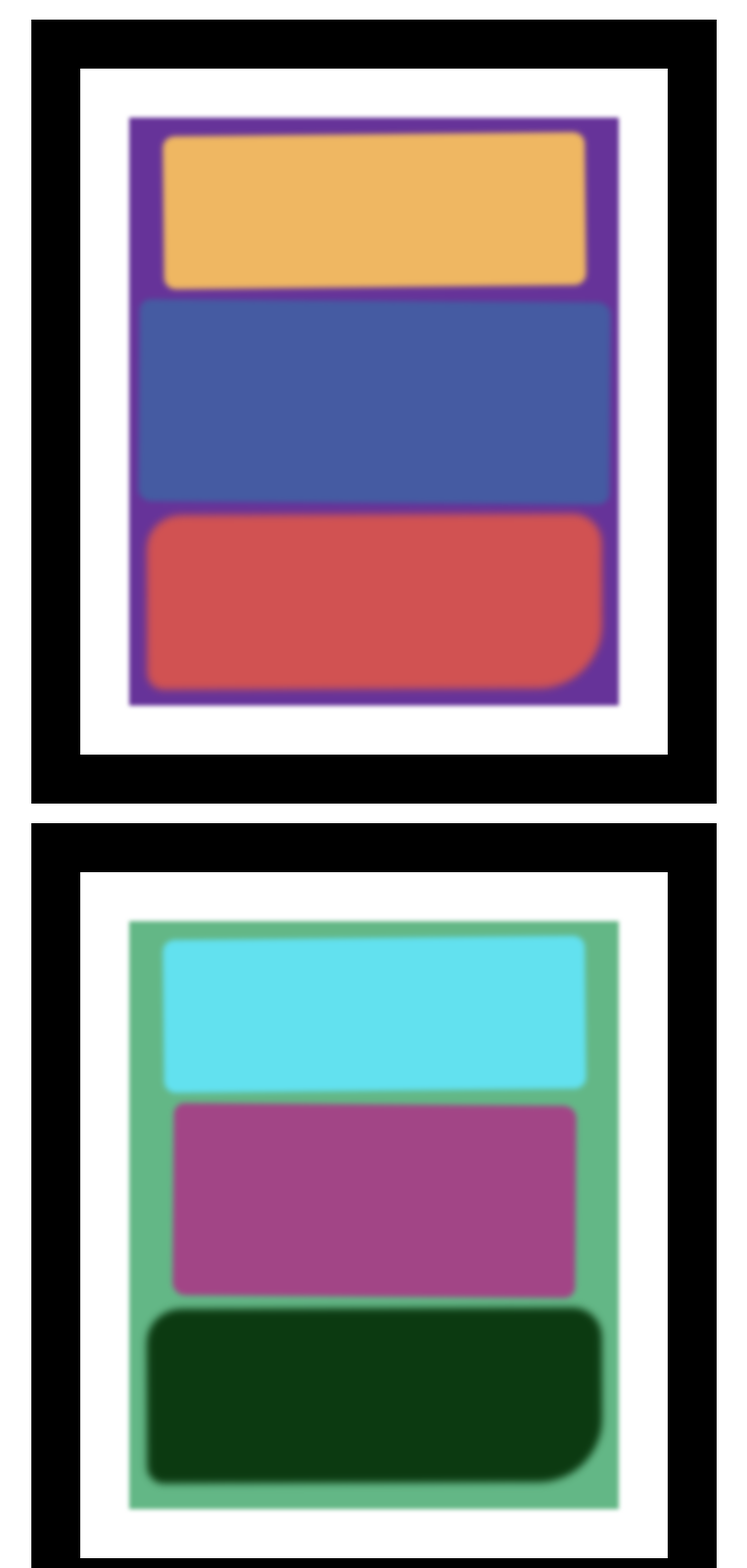
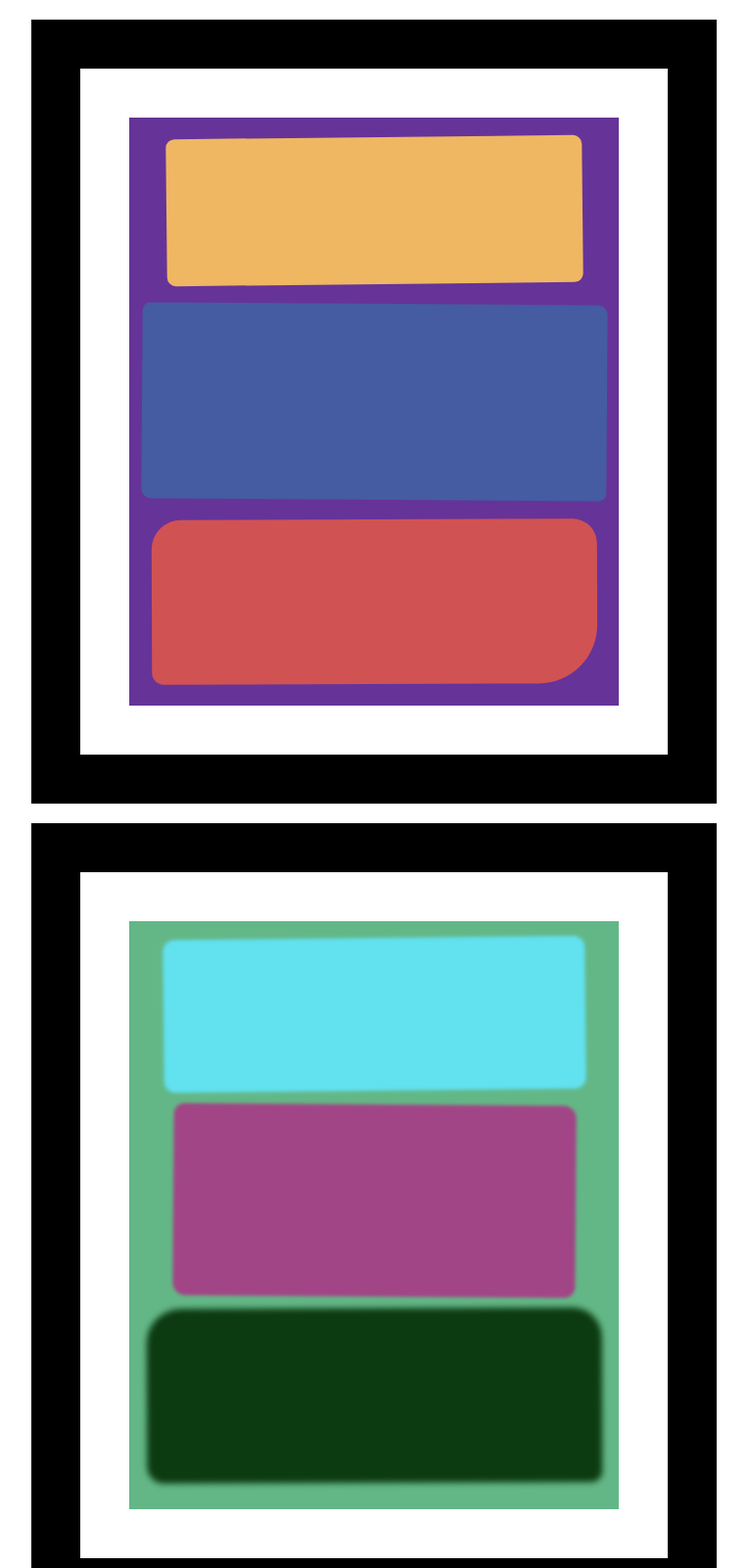
Before and after one commit to nikolas-AI/Picasso-painting-II, a plain HTML site: page index.html in a window 1280 px wide. Shown: the top 1600 px of the page at 98% size, without its empty margins (258-1021 px from the left). Drawn offline with Linux system fonts and the light colour scheme.

Commit message:
modifications

```diff
--- a/styles.css
+++ b/styles.css
@@ -10,7 +10,6 @@
     height: 600px;
     background-color: rebeccapurple;
     overflow: hidden;
-    filter: blur(2px);
 }
 
 .one {
@@ -18,7 +17,6 @@
     height: 150px;
     background-color: #efb762;
     margin: 20px auto;
-    box-shadow: 0 0 3px 3px #efb762;
     border-radius: 9px;
     transform: rotate(-0.6deg);
 }
@@ -28,7 +26,6 @@
     height: 200px;
     background-color: #455ba2;
     margin: 0 auto 20px;
-    box-shadow: 0 0 3px 3px #455ba2;
     border-radius: 8px 10px;
     transform: rotate(0.4deg);
 }
@@ -38,16 +35,9 @@
     height: 28%;
     background-color: #d15252;
     margin: auto;
-    filter: blur(2px);
-    box-shadow: 0 0 5px 5px #d15252;
     border-radius: 30px 25px 60px 12px;
     transform: rotate(-0.2deg);
 }
-
-.one , .two {
-    filter: blur(1px);
-  }
-
 
 
 
@@ -64,7 +54,6 @@
     height: 600px;
     background-color: rgb(99, 183, 134);
     overflow: hidden;
-    filter: blur(2px);
 }
 
 .onea {
@@ -94,7 +83,7 @@
     margin: auto;
     filter: blur(2px);
     box-shadow: 0 0 5px 5px #0c3a11;
-    border-radius: 30px 25px 60px 12px;
+    border-radius: 30px 25px 6px 12px;
     transform: rotate(-0.2deg);
 }
 
@@ -146,7 +135,7 @@
    margin: auto;
    filter: blur(2px);
    box-shadow: 0 0 5px 5px #ab52d1;
-   border-radius: 30px 25px 60px 12px;
+   border-radius: 60px 25px 6px 12px;
    transform: rotate(-1.5deg);
 }
 .oneb , .twob {
```
